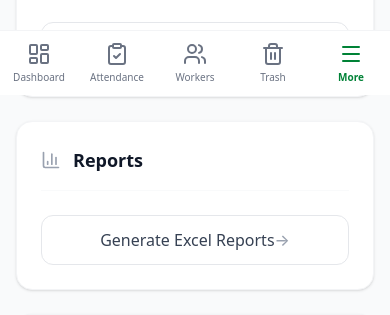
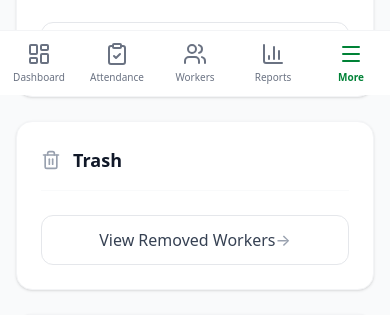
Before and after one commit to Ved2151H/PetrolPumpAttendance, a Next.js app: page /settings in a window 390 px wide. Shown: the part 749-1064 px from the top of the page. Built offline with nearby package versions, Linux system fonts and the light colour scheme; no server answers.

Commit message:
Swap Trash and Reports in mobile navigation

```diff
--- a/src/app/(dashboard)/settings/page.tsx
+++ b/src/app/(dashboard)/settings/page.tsx
@@ -1,7 +1,7 @@
 "use client";
 
 import { useState, useEffect } from "react";
-import { User, MapPin, Lock, LogOut, X, BarChart3 } from "lucide-react";
+import { User, MapPin, Lock, LogOut, X, Trash2 } from "lucide-react";
 import { useRouter } from "next/navigation";
 
 export default function SettingsPage() {
@@ -258,15 +258,15 @@ export default function SettingsPage() {
 
         <div className="card space-y-6 md:col-span-2 md:hidden">
           <div className="flex items-center gap-3 border-b border-gray-50 pb-4">
-            <BarChart3 className="w-5 h-5 text-gray-400" />
-            <h2 className="text-lg font-bold text-gray-900">Reports</h2>
+            <Trash2 className="w-5 h-5 text-gray-400" />
+            <h2 className="text-lg font-bold text-gray-900">Trash</h2>
           </div>
           <div className="space-y-4 max-w-md">
             <button
-              onClick={() => router.push('/reports')}
+              onClick={() => router.push('/trash')}
               className="w-full btn-secondary text-left flex justify-between items-center"
             >
-              Generate Excel Reports
+              View Removed Workers
               <span className="text-gray-400">&rarr;</span>
             </button>
           </div>
--- a/src/components/layout/MobileNav.tsx
+++ b/src/components/layout/MobileNav.tsx
@@ -7,7 +7,7 @@ import {
   Users,
   ClipboardCheck,
   Menu,
-  Trash2
+  BarChart3
 } from "lucide-react";
 
 export default function MobileNav() {
@@ -17,7 +17,7 @@ export default function MobileNav() {
     { name: "Dashboard", href: "/dashboard", icon: LayoutDashboard },
     { name: "Attendance", href: "/attendance", icon: ClipboardCheck },
     { name: "Workers", href: "/workers", icon: Users },
-    { name: "Trash", href: "/trash", icon: Trash2 },
+    { name: "Reports", href: "/reports", icon: BarChart3 },
     { name: "More", href: "/settings", icon: Menu },
   ];
 
```
